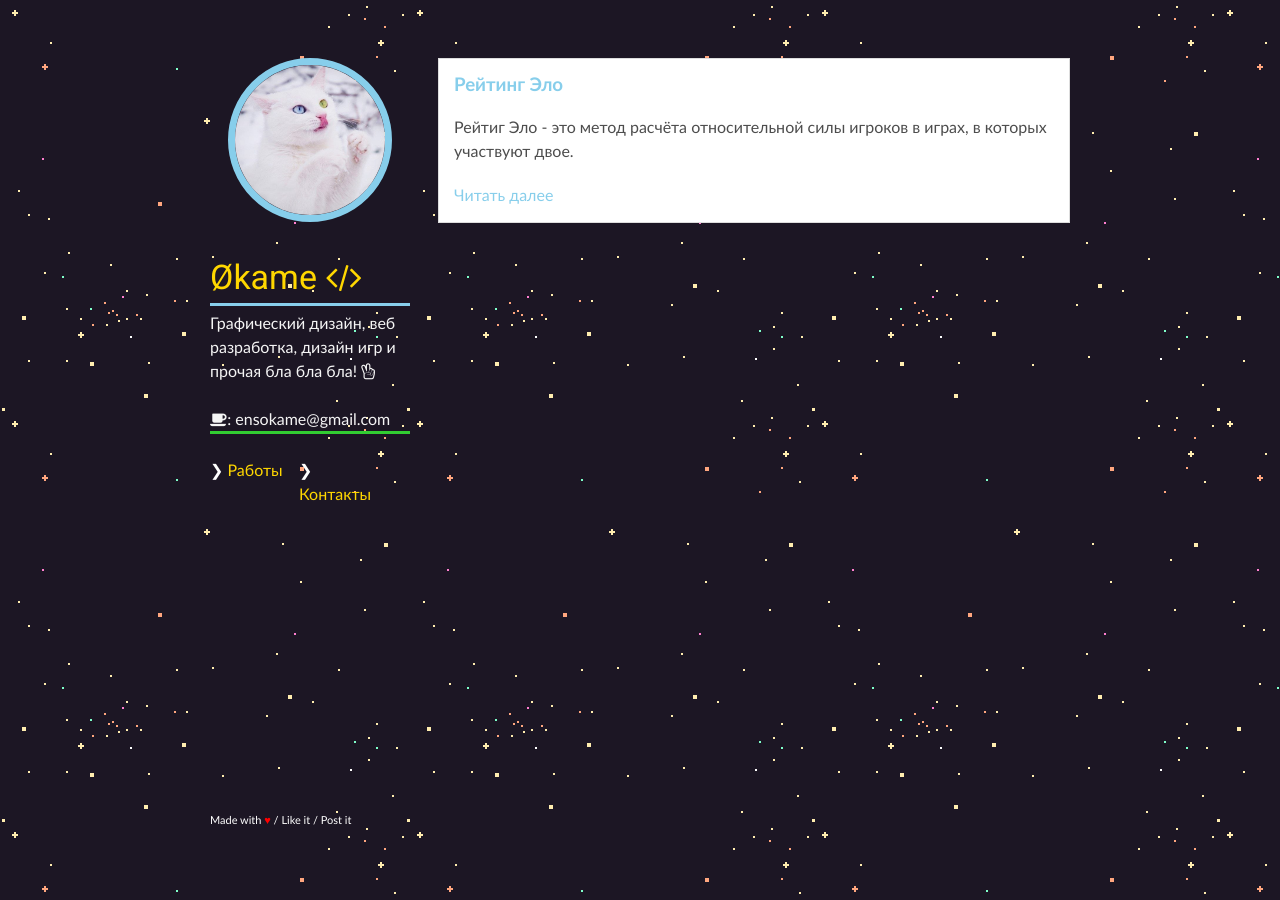
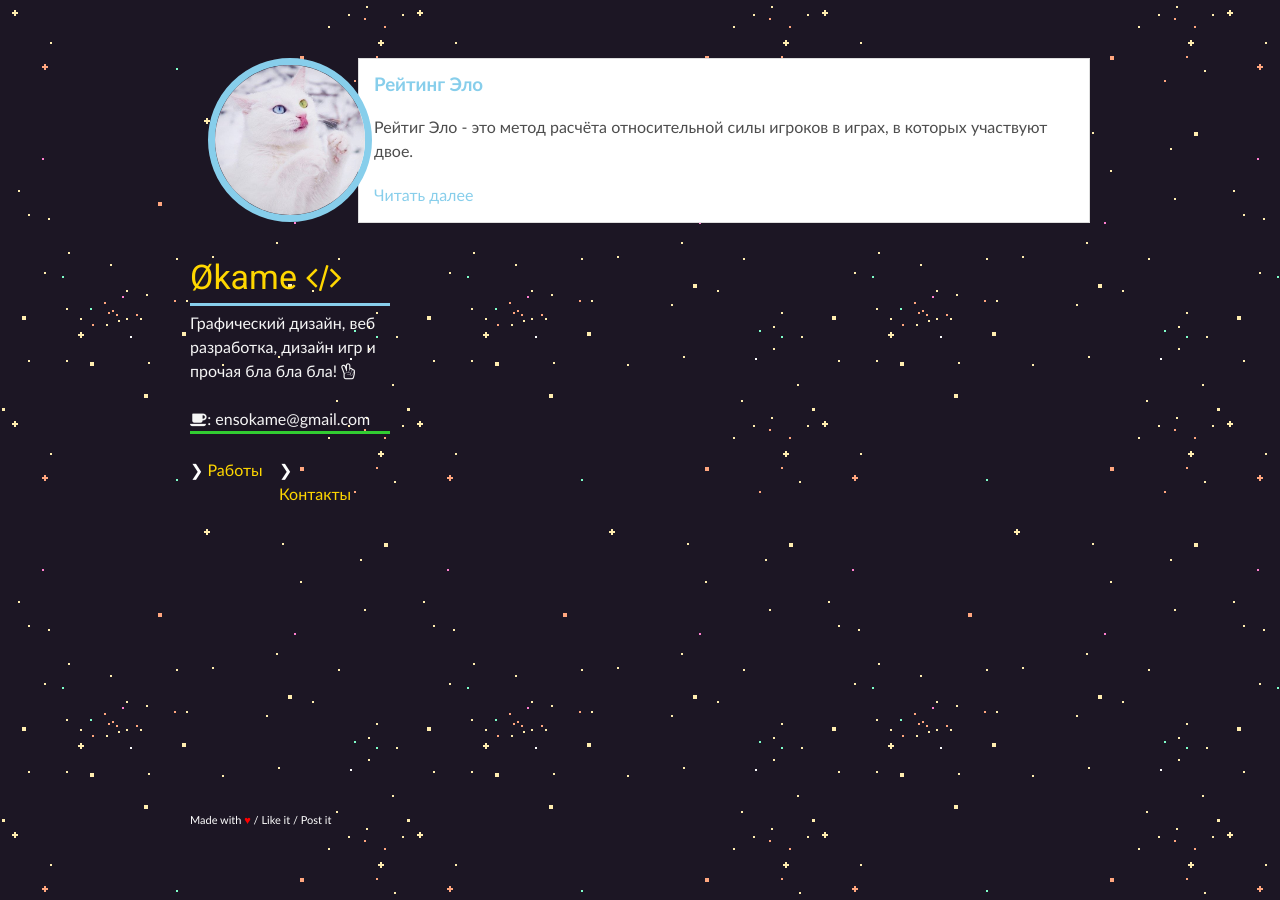
Before and after one commit to IOEnso/ioenso.github.io, a Jekyll site: the page built from index.html, in a window 1280 px wide. Built offline with Jekyll 4.4.1, drawn with Linux system fonts in a browser that asks for light colours.

Commit message:
Update main.css

```diff
--- a/assets/css/main.css
+++ b/assets/css/main.css
@@ -54,7 +54,7 @@ a:hover small {
 }
 
 .wrapper {
-  width:860px;
+  width:900px;
   margin:0 auto;
 }
 .logo {
@@ -170,8 +170,10 @@ section {
   background: #fff;
   border: 1px solid #ddd;
   float: right;
-  width: 600px;
   color: #4d4d4d;
+  min-width: 320px;
+  max-width: 800px;
+  width: calc(100% - 200px);
 }
 
 small {
```
